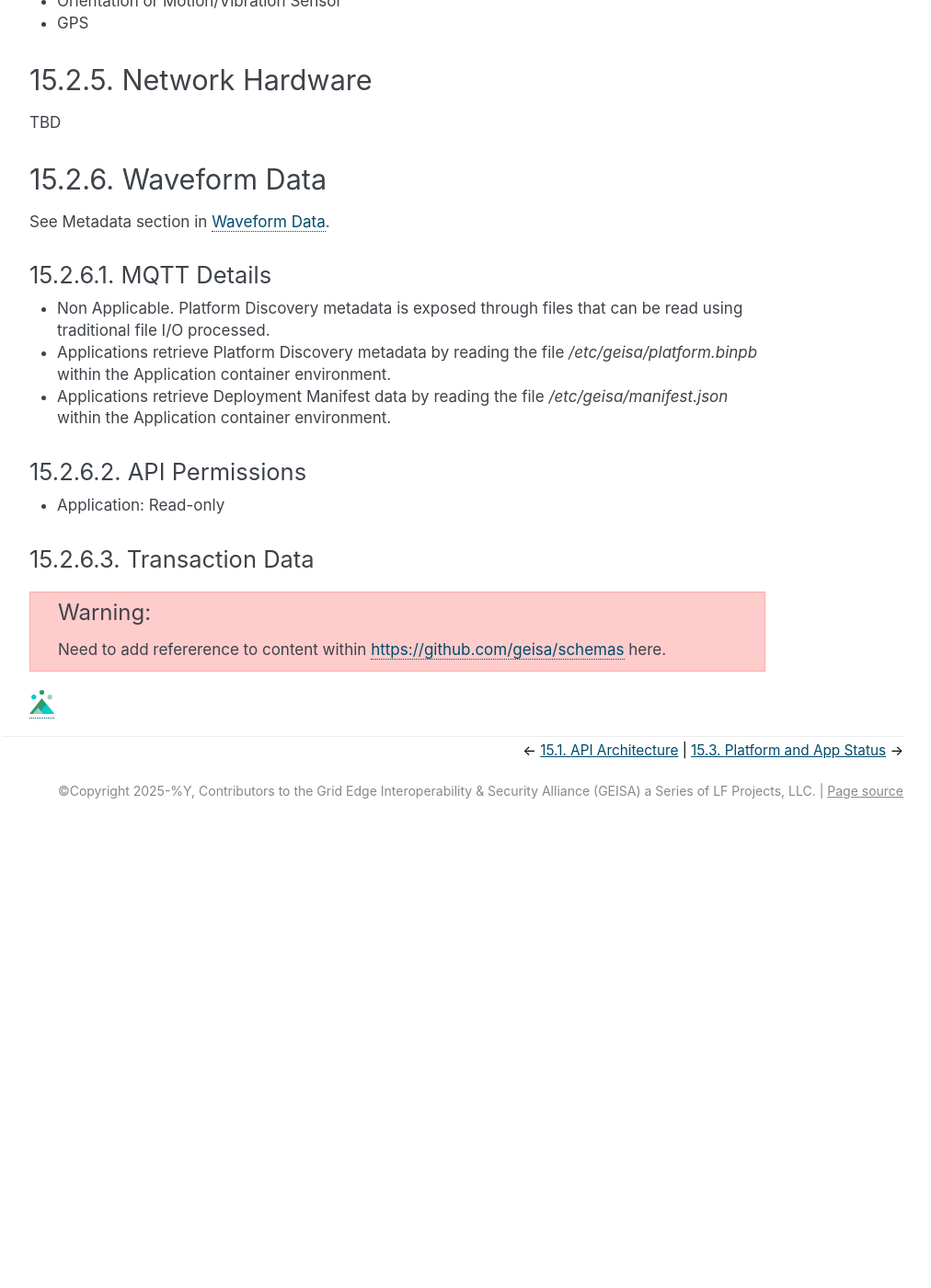
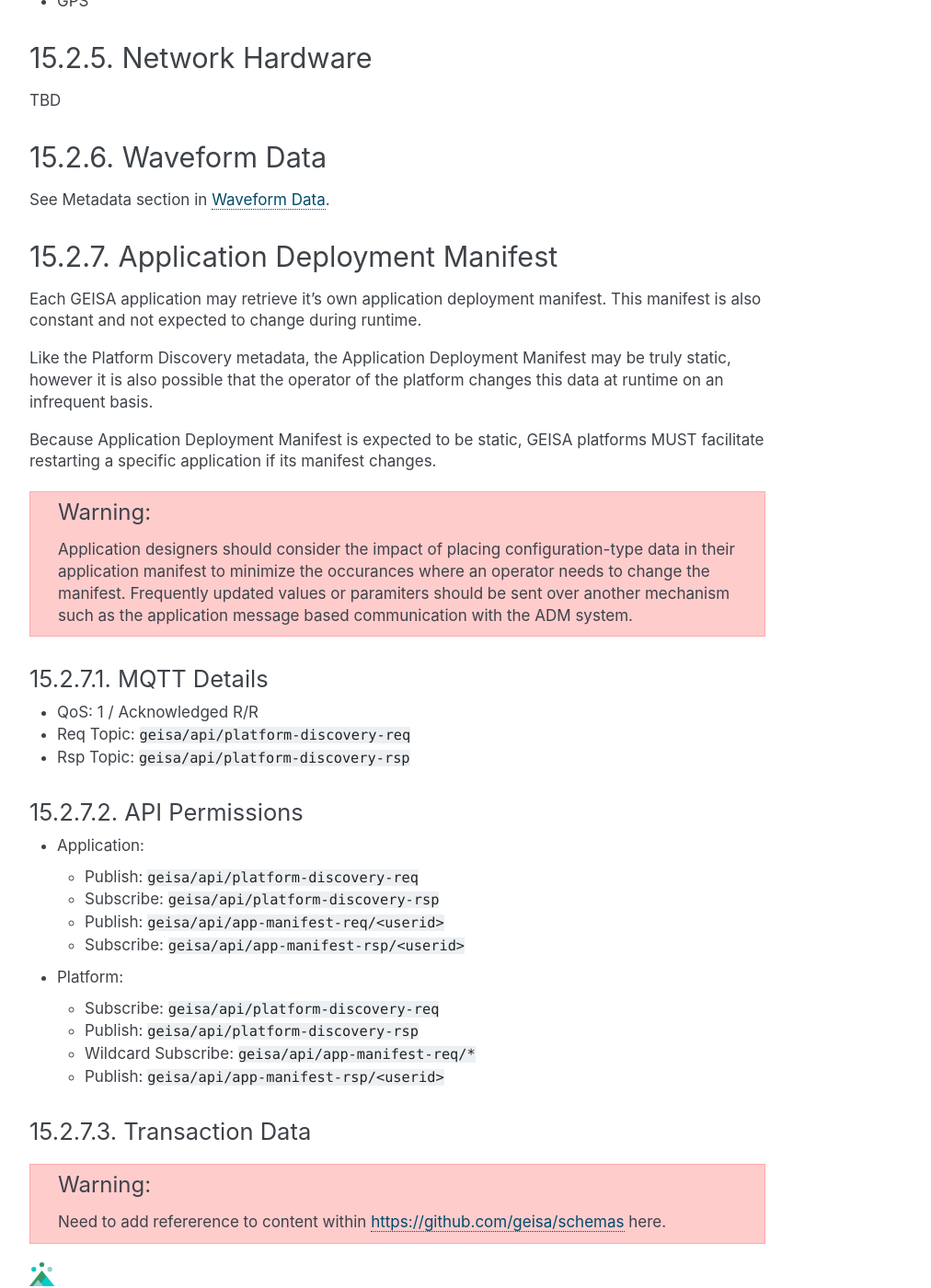
Before and after one commit to geisa/specification, a Sphinx documentation site: the page built from source/api/discovery.rst, in a window 1280 px wide and 1400 px high, scrolled down 1920 px. Shown: the whole window at 92% size, without its empty margins (258-1270 px from the left). Built offline with Sphinx 7.4.7, drawn with Linux system fonts in a browser that asks for light colours; the version number could not be read and is left out; before the commit the page ends 2818 px from its top, so only the background shows below that; some of the changed text lies outside the part shown.

Commit message:
issue #26 - change platform discovery to a message bus message
Signed-off-by: David Johnson <david.johnson@sense.com>

```diff
--- a/source/api/discovery.rst
+++ b/source/api/discovery.rst
@@ -28,10 +28,10 @@ facilitate restarting all applications if the platform metadata changes.
   the device or placing it in or out a test mode.  During those events, all GEISA
   applications MUST be restarted so they will notice the new data.
 
-Because the Platform Discovery metadata is expected to be constant, the GEISA
-platforms MUST make it available via a static file placed within the EE.  This
-allows the GEISA applications to read the data using normal file I/O calls
-instead of using the more complicated MQTT API Request / Response mechanism.
+The Platform Discovery metadata is typically the first data that a GEISA
+application requires upon startup.  A GEISA applicaion may unsubscribe from the
+Platform Discovery MQTT topic once data is received as that data will not change
+during the lifetime of the GEISA application's runtime.
 
 
 Hardware and Firmware
@@ -96,18 +96,48 @@ Waveform Data
 See Metadata section in :doc:`/api/waveform`.
 
 
+Application Deployment Manifest
+^^^^^^^^^^^^^^^^^^^^^^^^^^^^^^^
+
+Each GEISA application may retrieve it's own application deployment manifest.  This
+manifest is also constant and not expected to change during runtime.
+
+Like the Platform Discovery metadata, the Application Deployment Manifest may be truly static, however it is also possible that the operator of the platform changes this data at runtime on an infrequent basis.
+
+Because Application Deployment Manifest is expected to be static, GEISA platforms MUST
+facilitate restarting a specific application if its manifest changes.
+
+.. warning::
+
+  Application designers should consider the impact of placing configuration-type data
+  in their application manifest to minimize the occurances where an operator needs
+  to change the manifest.  Frequently updated values or paramiters should be sent
+  over another mechanism such as the application message based communication with
+  the ADM system.
+
+
 MQTT Details
 =============
-
-- Non Applicable.  Platform Discovery metadata is exposed through files that
-  can be read using traditional file I/O processed.
-- Applications retrieve Platform Discovery metadata by reading the file `/etc/geisa/platform.binpb` within the Application container environment.
-- Applications retrieve Deployment Manifest data by reading the file `/etc/geisa/manifest.json` within the Application container environment.
+- QoS: 1 / Acknowledged R/R
+- Req Topic: ``geisa/api/platform-discovery-req``
+- Rsp Topic: ``geisa/api/platform-discovery-rsp``
 
 API Permissions
 ================
-- Application: Read-only
 
+- Application:
+
+  - Publish: ``geisa/api/platform-discovery-req``
+  - Subscribe: ``geisa/api/platform-discovery-rsp``
+  - Publish: ``geisa/api/app-manifest-req/<userid>``
+  - Subscribe: ``geisa/api/app-manifest-rsp/<userid>``
+
+- Platform:
+
+  - Subscribe: ``geisa/api/platform-discovery-req``
+  - Publish: ``geisa/api/platform-discovery-rsp``
+  - Wildcard Subscribe: ``geisa/api/app-manifest-req/*``
+  - Publish: ``geisa/api/app-manifest-rsp/<userid>``
 
 Transaction Data
 =================
```
Also changed, not shown: source/api/architecture.rst (+36 -13 lines).
